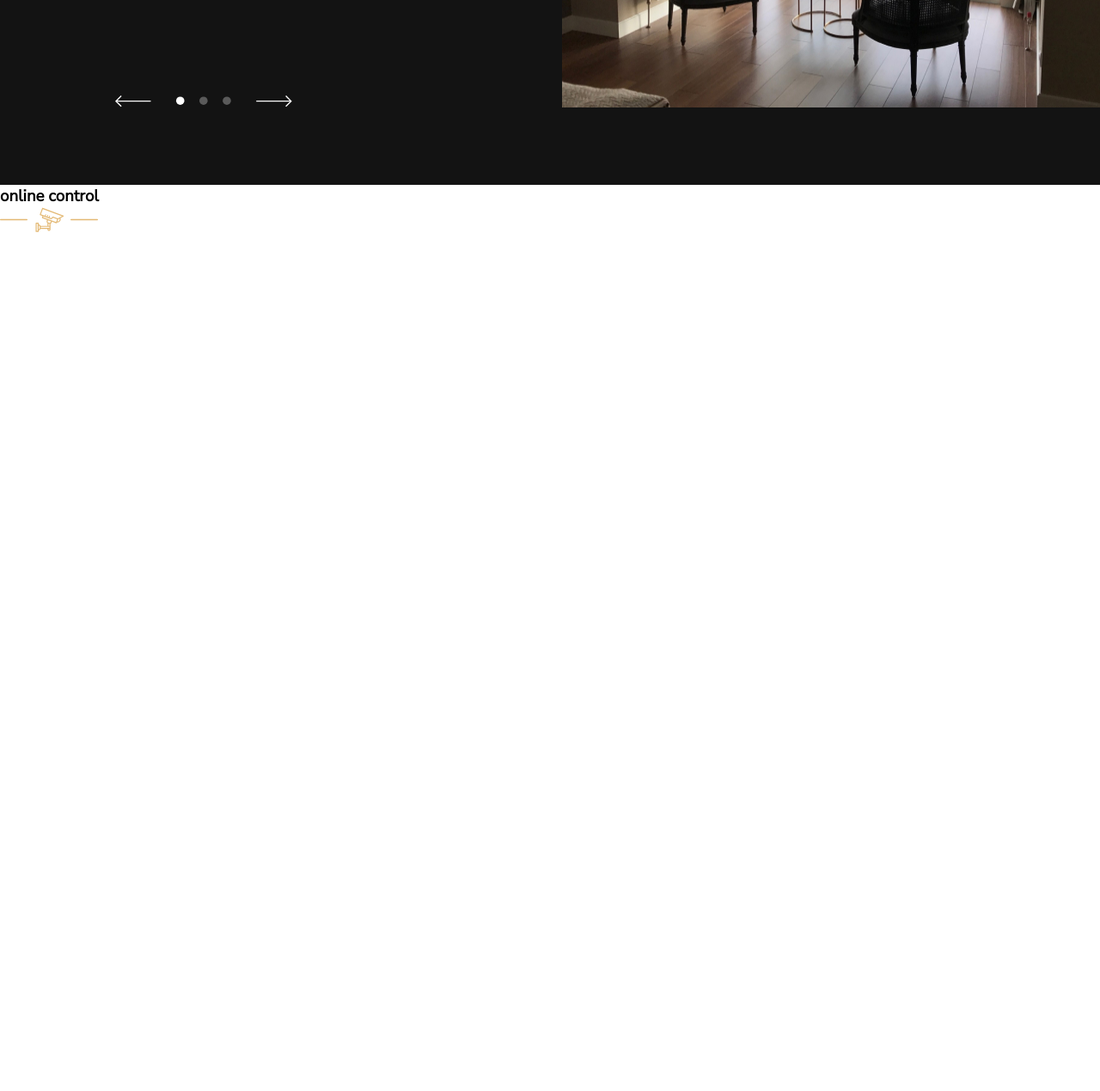
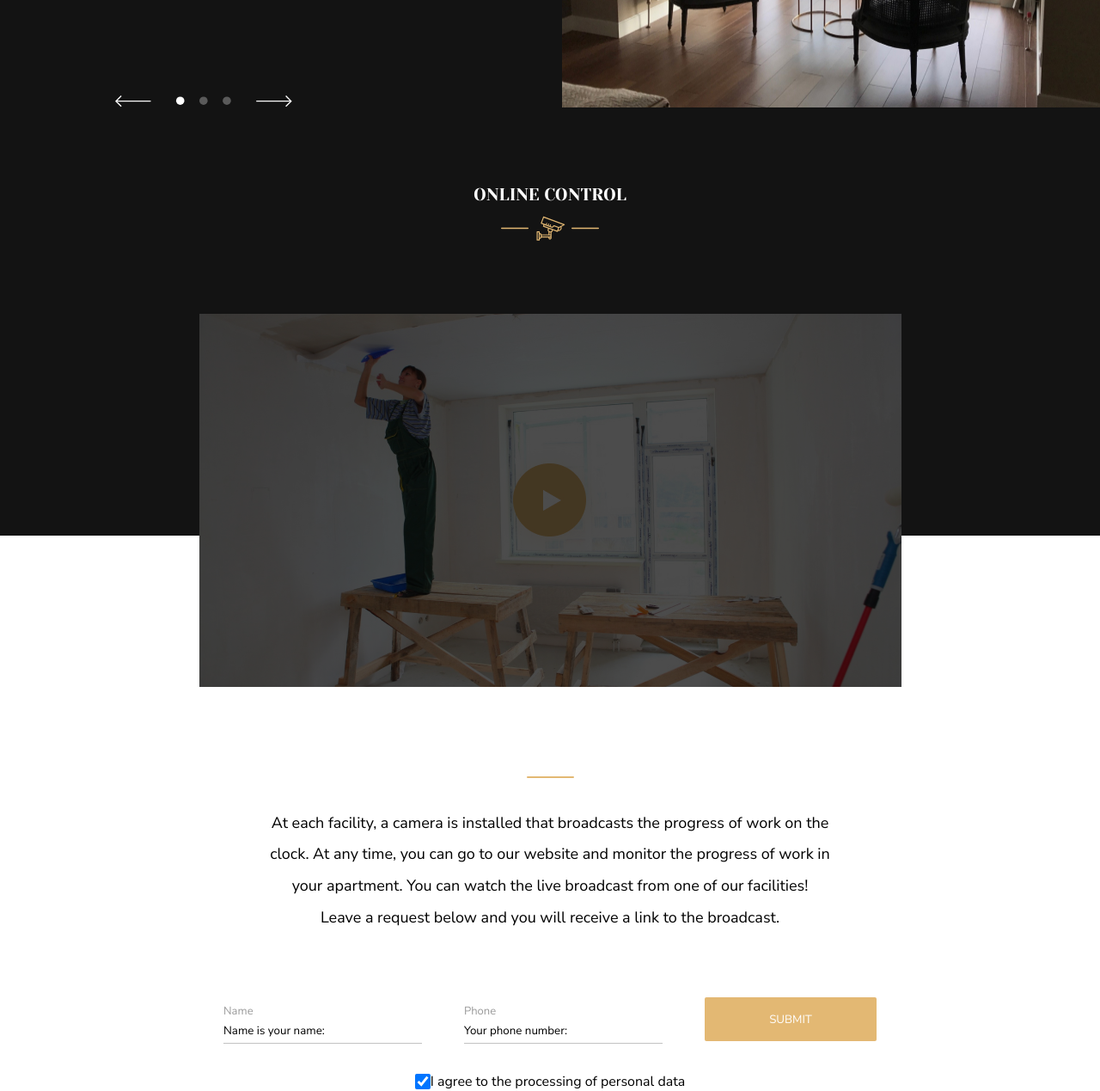
Before and after one commit to Aziz-Muhtarov/Design-Project, a plain HTML site: page index.html in a window 1280 px wide. Shown: the part 1325-2594 px from the top of the page at 86% size. Before the commit the page ends 1601 px from the top, so only its background shows below. Drawn offline with Linux system fonts and the light colour scheme.

Commit message:
another commit

```diff
--- a/index.html
+++ b/index.html
@@ -103,15 +103,48 @@
 
         <section class="main__third-part">
 
-            <div class="container">
+            <div class="third-part__container">
                 <div class="third-part__camera">
                     <h3>online control</h3>
                     <div>
                         <img src="./src/icons/camera.svg" alt="camera">
                     </div>
                 </div>
+                <div class="third-part__bg-img"></div>
+
             </div>
-
+            <div class="third-part__text-container">
+                <div>
+                    <hr class="third-part__line">
+                </div>
+                <div class="third-part__text">
+                    <p>At each facility, a camera is installed that broadcasts the progress of work on the clock. At any
+                        time, you can go to our website and monitor the progress of work in your apartment. You can
+                        watch the live broadcast from one of our facilities! <br>
+                        Leave a request below and you will receive a link to the broadcast.
+                    </p>
+                </div>
+            </div>
+            <div class="third-part__info">
+                <div class="third-part__info__item">
+                    <label for="">Name</label>
+                    <input type="text" name="" id="" value="Name is your name:">
+                </div>
+                <div class="third-part__info__item">
+                    <label for="">Phone</label>
+                    <input type="text" name="" id="" value="Your phone number:">
+                </div>
+                <div class="third-part__info__item">
+                    <button>
+                        SUBMIT
+                    </button>
+                </div>
+            </div>
+            <div class="third-part__check">
+                <input type="checkbox" class="custom-checkbox" id="agree" name="agree" value="yea" checked>
+                <label for="agree">I agree to the processing of personal data</label>
+                <!-- <p>I agree to the processing of personal data</p> -->
+            </div>
         </section>
     </main>
 
--- a/main-style.css
+++ b/main-style.css
@@ -228,3 +228,131 @@
 .second-part__arrow-nav {
     padding-top: 80px;
 }
+
+/* third-part */
+
+
+.third-part__container {
+    display: flex;
+    justify-content: center;
+    background-color: #131313;
+    height: 408px;
+    position: relative;
+    z-index: 100;
+}
+
+.third-part__bg-img {
+    position: absolute;
+    background-image: url(./src/img/center\ img.jpg);
+    background-size: cover;
+    background-position: center;
+    width: 817px;
+    height: 434px;
+    top: 150px;
+}
+
+.third-part__bg-img::after {
+    content: " ";
+    position: absolute;
+    top: 0;
+    left: 0;
+    width: 100%;
+    height: 100%;
+    background-color: rgba(0, 0, 0, 0.7);
+}
+
+.third-part__camera {
+    display: flex;
+    flex-direction: column;
+    text-align: center;
+    align-items: center;
+    position: absolute;
+    z-index: 10000;
+}
+
+.third-part__camera h3 {
+    color: #fff;
+    text-transform: uppercase;
+    font-size: 20px;
+    font-family: "Yeseva One", sans-serif;
+    font-weight: normal;
+    padding-bottom: 12.79px;
+}
+
+
+.third-part__line {
+    background-color: #E3B873;
+    border-radius: 30px;
+    border: none;
+    width: 55px;
+    height: 1.54px;
+    margin-top: 280px;
+    margin-bottom: 34px;
+}
+
+.third-part__text-container {
+    display: flex;
+    flex-direction: column;
+    align-items: center;
+    text-align: center;
+}
+
+.third-part__text {
+    width: 681px;
+    height: 130px;
+}
+
+.third-part__text p {
+    font-size: 18px;
+    line-height: 204%;
+}
+
+.third-part__info {
+    display: flex;
+    justify-content: center;
+    padding-top: 91.5px;
+    gap: 49px;
+}
+
+.third-part__info__item {
+    display: flex;
+    flex-direction: column;
+}
+
+.third-part__info__item button {
+    width: 200px;
+    height: 51px;
+    color: #fff;
+}
+
+.third-part__info__item label {
+    font-size: 13px;
+    color: rgba(54, 54, 54, 0.5);
+    padding-top: 7px;
+}
+
+.third-part__info__item input {
+    width: 231px;
+    height: 28px;
+    border: 1px solid rgba(54, 54, 54, 0.3);
+    border-top: none;
+    border-right: none;
+    border-left: none;
+}
+
+.third-part__check {
+    display: flex;
+    justify-content: center;
+    padding-top: 33px;
+}
+
+.third-part__check input:checked {
+    color: #E3B873;
+    width: 18px;
+}
+
+.custom-checkbox:checked+label::before {
+    border-color: #0b76ef;
+    background-color: #0b76ef;
+    background-image: url("./src/icons/arrow\ nav.svg");
+  }
```
Also changed, not shown: src/img/center img.jpg (added).
